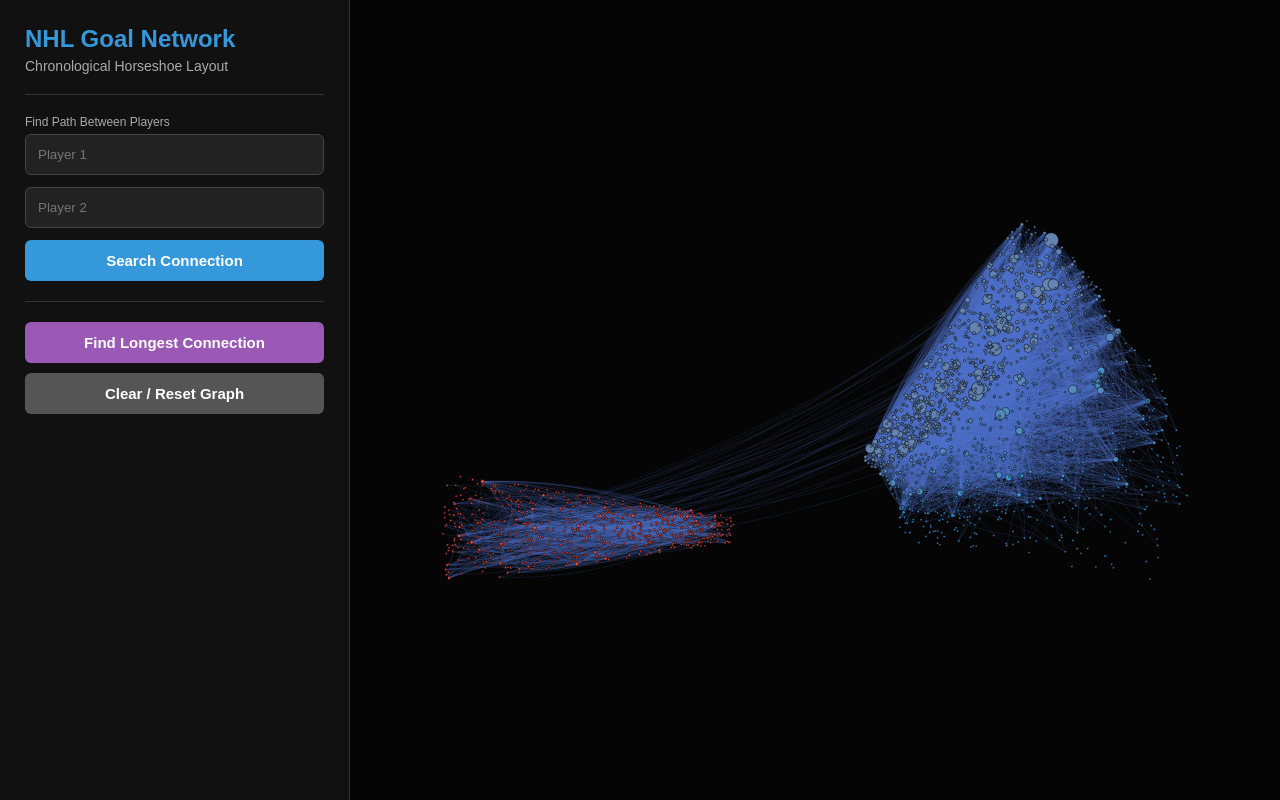
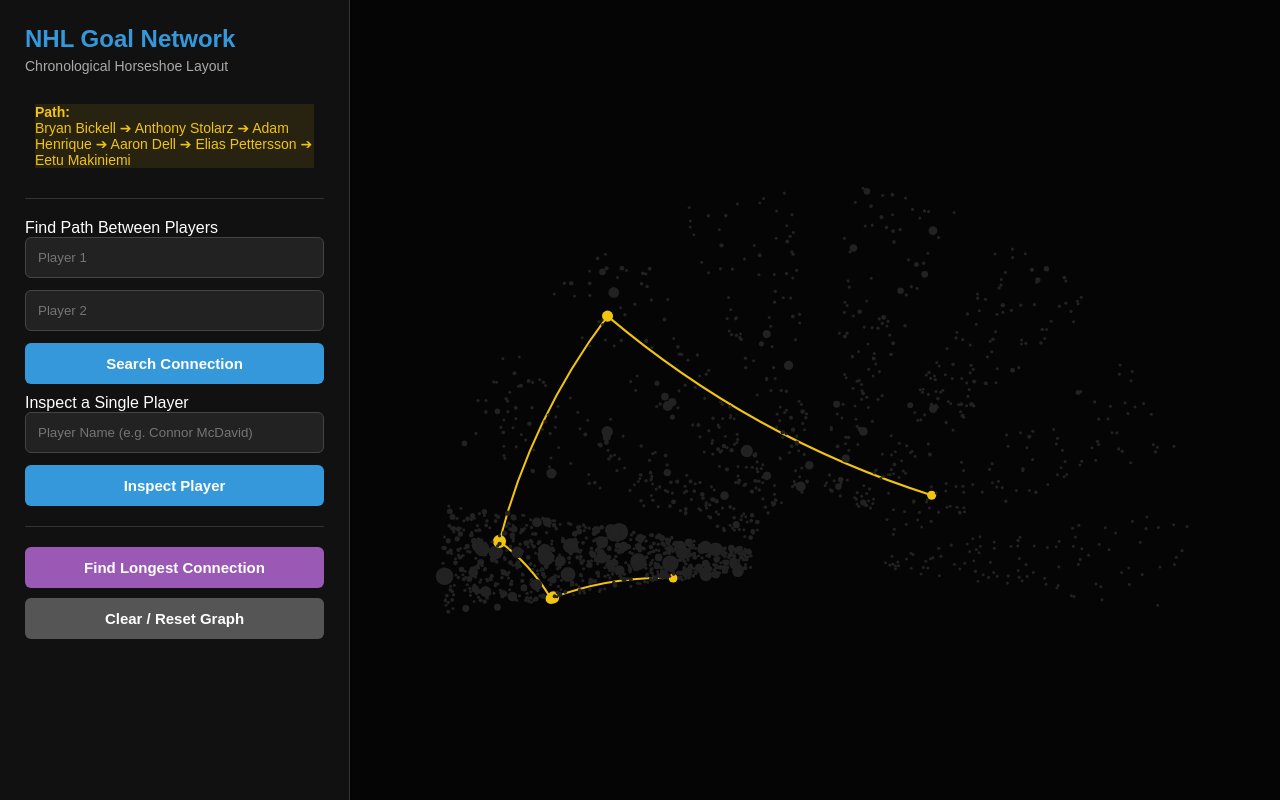
Before and after one commit to vincent2299/NHL-Goals-Network-Graph, a Flask app: page /?longest=true in a window 1280 px wide. Run offline with Flask 3, Linux system fonts and the light colour scheme; some libraries are stand-ins or nearby versions.

Commit message:
no links between (optimized for rendering but less cool graphics)

```diff
--- a/app.py
+++ b/app.py
@@ -3,54 +3,71 @@
 import networkx as nx
 import math
 import random
+import os # Make sure os is imported
 
 app = Flask(__name__)
 
-# Global variables for instant access
+# Global variables that will hold our data
 G = nx.Graph()
-GRAPH_JSON = {}
-longest_path_global =[]
+pos = None
+longest_path_global = []
+
+# --- THIS IS THE MISSING FUNCTION! ---
+def initialize_data():
+    global G, pos, longest_path_global
+    print("1. Loading Master API Dataset...")
+    try:
+        df_raw = pd.read_csv('api_master_goals_8years.csv')
+    except FileNotFoundError:
+        print("ERROR: 'api_master_goals_8years.csv' not found. Make sure it's in the same folder.")
+        return
+
+    df = df_raw.groupby(['Shooter', 'Goalie', 'Shooter_Year', 'Goalie_Year']).size().reset_index(name='Goals')
+
+    print("2. Building Graph...")
+    for _, row in df.iterrows():
+        shooter, goalie, goals = row['Shooter'], row['Goalie'], row['Goals']
+        if not G.has_node(shooter): G.add_node(shooter, role='Shooter', total_goals=0, start_year=row['Shooter_Year'])
+        if not G.has_node(goalie): G.add_node(goalie, role='Goalie', total_goals=0, start_year=row['Goalie_Year'])
+        G.nodes[shooter]['total_goals'] += goals
+        G.nodes[goalie]['total_goals'] += goals
+        G.add_edge(shooter, goalie, weight=goals)
+
+    print("3. Calculating Horseshoe Layout...")
+    min_year = min(df['Shooter_Year'].min(), df['Goalie_Year'].min())
+    max_year = max(df['Shooter_Year'].max(), df['Goalie_Year'].max())
+    pos = calculate_horseshoe_layout(G, min_year, max_year)
+
+    print("4. Calculating Longest Path...")
+    longest_path_global = find_approximate_longest_path(G)
+    print("--- SERVER READY! ---")
+
 
 def interpolate_color(year_norm):
-    """ Converts a 0.0 to 1.0 value into a Red -> Blue hex color """
-    # Red: (231, 76, 60), Blue: (52, 152, 219)
-    r = int(231 + (52 - 231) * year_norm)
-    g = int(76 + (152 - 76) * year_norm)
-    b = int(60 + (219 - 60) * year_norm)
+    if year_norm < 0.5:
+        t = year_norm * 2
+        r, g, b = int(231 + (189 - 231) * t), int(76 + (195 - 76) * t), int(60 + (199 - 60) * t)
+    else:
+        t = (year_norm - 0.5) * 2
+        r, g, b = int(189 + (52 - 189) * t), int(195 + (152 - 195) * t), int(199 + (219 - 199) * t)
     return f"#{r:02x}{g:02x}{b:02x}"
 
 def calculate_horseshoe_layout(G, min_year, max_year):
-    """ Maps players to a horseshoe shape based on their debut year """
     layout = {}
     for node, data in G.nodes(data=True):
         year = data.get('start_year', min_year)
-
-        # 1. Normalize the year to a 0.0 -> 1.0 scale
         year_range = max_year - min_year
         if year_range == 0: year_range = 1
         year_norm = (year - min_year) / year_range
-
-        # 2. Convert to an angle (Pi to 0 creates a left-to-right arch)
-        # We add a tiny bit of random jitter so players from the same year don't form a perfect straight line
         jitter = random.uniform(-0.15, 0.15)
         angle = math.pi * (1.0 - year_norm) + jitter
-
-        # 3. Random radius to create the "thickness" of the horseshoe band
-        radius = random.uniform(100, 450)
-
-        # 4. Convert Polar (Angle/Radius) to Cartesian (X/Y)
-        # Note: We make Y negative so it arches upwards
-        x = radius * math.cos(angle)
-        y = -radius * math.sin(angle)
-
-        # 5. Get color gradient
+        radius = random.uniform(80, 450)
+        x, y = radius * math.cos(angle), -radius * math.sin(angle)
         color = interpolate_color(year_norm)
-
         layout[node] = {'x': x, 'y': y, 'color': color}
     return layout
 
 def find_approximate_longest_path(graph):
-    """ Super fast algorithm to find the longest chain in the network """
     try:
         largest_cc = max(nx.connected_components(graph), key=len)
         subgraph = graph.subgraph(largest_cc)
@@ -60,117 +77,71 @@
         furthest_node = max(longest_path_dict.keys(), key=lambda k: len(longest_path_dict[k]))
         return longest_path_dict[furthest_node]
     except:
-        return[]
+        return []
 
-def initialize_data():
-    global G, GRAPH_JSON, longest_path_global
-    print("1. Loading CSV data...")
-    try:
-        df_raw = pd.read_csv('api_master_goals_ALL.csv')
-    except FileNotFoundError:
-        print("ERROR: CSV not found!")
-        return
-
-    df = df_raw.groupby(['Shooter', 'Goalie', 'Shooter_Year', 'Goalie_Year']).size().reset_index(name='Goals')
-
-
-    # df = df[df['Goals'] >= 2]
-
-    # THE FIX: Take the top 150 matchups from EVERY era equally!
-    # df = df.sort_values(by='Goals', ascending=False).groupby('Shooter_Year').head(150)
-
-    print("2. Building Graph...")
-    for _, row in df.iterrows():
-        shooter = row['Shooter']
-        goalie = row['Goalie']
-        goals = row['Goals']
-
-        if not G.has_node(shooter): G.add_node(shooter, role='Shooter', total_goals=0, start_year=row['Shooter_Year'])
-        if not G.has_node(goalie): G.add_node(goalie, role='Goalie', total_goals=0, start_year=row['Goalie_Year'])
-
-        G.nodes[shooter]['total_goals'] += goals
-        G.nodes[goalie]['total_goals'] += goals
-        G.add_edge(shooter, goalie, weight=goals)
-
-    print("3. Calculating Horseshoe Layout...")
-    min_year = df['Shooter_Year'].min()
-    max_year = df['Shooter_Year'].max()
-    layout = calculate_horseshoe_layout(G, min_year, max_year)
+def create_graph_data(search_path=None, clicked_node=None):
+    nodes_data, edges_data = [], []
     max_goals = max([G.nodes[n]['total_goals'] for n in G.nodes()]) if G.nodes() else 1
 
-    # Format data for ECharts JS
-    echarts_nodes =[]
+    clicked_neighbors = list(G.neighbors(clicked_node)) if clicked_node and G.has_node(clicked_node) else []
+    path_edges_set = set()
+    if search_path:
+        for i in range(len(search_path) - 1):
+            path_edges_set.add(frozenset([search_path[i], search_path[i+1]]))
+
     for node, data in G.nodes(data=True):
-        pos_data = layout[node]
-        # Size: minimum 2, maximum 15
-        size = 2 + (data['total_goals'] / max_goals) * 13
+        layout_info = pos[node]
+        size = 3 + (data['total_goals'] / max_goals) * 15
+        color = layout_info['color']
 
-        echarts_nodes.append({
-            "id": node,
-            "name": node,
-            "x": pos_data['x'],
-            "y": pos_data['y'],
-            "symbolSize": size,
-            "itemStyle": {"color": pos_data['color']},
-            "attributes": {
-                "role": data['role'],
-                "era": data['start_year'],
-                "goals": data['total_goals']
-            }
+        if search_path:
+            color = '#f1c40f' if node in search_path else '#222'
+            size += 6 if node in search_path else 0
+        elif clicked_node:
+            if node == clicked_node: color, size = '#f1c40f', size + 8
+            elif node in clicked_neighbors: color, size = '#ffffff', size + 4
+            else: color = '#222'
+
+        nodes_data.append({
+            "id": node, "name": node, "x": layout_info['x'], "y": layout_info['y'],
+            "symbolSize": size, "itemStyle": {"color": color},
+            "attributes": {"role": data['role'], "era": data['start_year'], "goals": data['total_goals']}
         })
 
-    # --- OPTIMIZATION: THE EDGE FILTER ---
-    echarts_edges =[]
     for u, v, data in G.edges(data=True):
-        # We ONLY draw the line if there are 2 or more goals.
-        # This removes ~70% of the visual clutter/lag, but the total goals
-        # for the players (calculated above) remains 100% accurate!
-        if data['weight'] >= 2:
-            echarts_edges.append({
-                "source": u,
-                "target": v,
-                "value": data['weight']
-            })
+        is_path_edge = search_path and frozenset([u, v]) in path_edges_set
+        is_click_edge = clicked_node and (u == clicked_node or v == clicked_node)
+        line_style = {
+            "color": '#f1c40f' if is_path_edge or is_click_edge else 'rgba(255, 255, 255, 0.1)',
+            "width": 2 if is_path_edge or is_click_edge else 0.1,
+            "opacity": 1 if is_path_edge or is_click_edge else 0.1,
+            "curveness": 0.1
+        }
+        edges_data.append({"source": u, "target": v, "lineStyle": line_style})
 
-    GRAPH_JSON = {"nodes": echarts_nodes, "edges": echarts_edges}
-
-    print("4. Calculating Longest Path...")
-    longest_path_global = find_approximate_longest_path(G)
-    print("--- SERVER READY! ---")
-
-
-# --- FLASK ROUTES ---
+    return {"nodes": nodes_data, "edges": edges_data}
 
 @app.route('/')
 def home():
-    return render_template('index.html')
+    p1, p2 = request.args.get('p1'), request.args.get('p2')
+    get_longest = request.args.get('longest')
+    clicked_node = request.args.get('clicked')
 
-@app.route('/api/graph_data')
-def get_graph_data():
-    """ Sends the pre-calculated graph directly to JavaScript """
-    return jsonify(GRAPH_JSON)
+    path, error_msg = None, None
 
-@app.route('/api/search')
-def search_path():
-    """ Instantly finds the path between two players via AJAX """
-    p1 = request.args.get('p1')
-    p2 = request.args.get('p2')
+    if get_longest == 'true':
+        path = longest_path_global
+    elif p1 and p2:
+        try:
+            path = nx.shortest_path(G, source=p1, target=p2)
+        except nx.NetworkXNoPath:
+            error_msg = f"No connection found between {p1} and {p2}."
+        except nx.NodeNotFound:
+            error_msg = "One of those players not found. Check spelling!"
 
-    if not p1 or not p2:
-        return jsonify({"error": "Missing player names."})
+    graph_data_dict = create_graph_data(search_path=path, clicked_node=clicked_node)
 
-    try:
-        path = nx.shortest_path(G, source=p1, target=p2)
-        return jsonify({"path": path})
-    except nx.NetworkXNoPath:
-        return jsonify({"error": f"No connection found between {p1} and {p2}."})
-    except nx.NodeNotFound:
-        return jsonify({"error": "One of those players is not in this dataset. Check spelling!"})
-
-@app.route('/api/longest')
-def get_longest():
-    """ Returns the pre-calculated longest path """
-    return jsonify({"path": longest_path_global})
+    return render_template('index.html', graph_data=graph_data_dict, error=error_msg, path=path, clicked=clicked_node)
 
 if __name__ == '__main__':
     initialize_data()
--- a/templates/index.html
+++ b/templates/index.html
@@ -3,91 +3,71 @@
 <head>
     <meta charset="UTF-8">
     <title>NHL Goal Network</title>
-    <!-- Import Apache ECharts -->
     <script src="https://cdn.jsdelivr.net/npm/echarts@5.5.0/dist/echarts.min.js"></script>
     <style>
         body, html { margin: 0; padding: 0; height: 100%; width: 100%; background-color: #050505; color: white; font-family: Arial, sans-serif; overflow: hidden; display: flex; }
-
-        .sidebar {
-            width: 350px; min-width: 350px; height: 100vh; background: #111; padding: 25px;
-            box-sizing: border-box; border-right: 1px solid #333; z-index: 10;
-        }
-
-        .graph-container { flex-grow: 1; height: 100vh; position: relative; }
+        .sidebar { width: 350px; min-width: 350px; height: 100vh; background: #111; padding: 25px; box-sizing: border-box; border-right: 1px solid #333; z-index: 10; }
+        .graph-container { flex-grow: 1; height: 100vh; }
         #graph { width: 100%; height: 100%; outline: none; }
-
         h1 { margin: 0 0 5px 0; font-size: 24px; color: #3498db; }
-        p.subtitle { margin: 0 0 20px 0; font-size: 14px; color: #aaaaaa; }
+        p.subtitle { margin: 0 0 20px 0; font-size: 14px; color: #aaa; }
         .divider { height: 1px; background: #333; margin: 20px 0; }
-
         input { width: 100%; padding: 12px; margin-bottom: 12px; background: #222; border: 1px solid #444; color: white; border-radius: 6px; box-sizing: border-box; outline: none; }
         input:focus { border-color: #3498db; }
-
-        button, .action-btn {
-            width: 100%; padding: 12px; background: #3498db; color: white; border: none; border-radius: 6px; cursor: pointer; font-weight: bold; font-size: 15px; margin-bottom: 10px; transition: 0.2s; text-align: center; display: block; box-sizing: border-box;
-        }
+        button, .action-btn { width: 100%; padding: 12px; background: #3498db; color: white; border: none; border-radius: 6px; cursor: pointer; font-weight: bold; font-size: 15px; margin-bottom: 10px; transition: 0.2s; text-align: center; display: block; box-sizing: border-box; text-decoration: none; }
         button:hover, .action-btn:hover { background: #2980b9; }
         .longest-btn { background: #9b59b6; }
         .longest-btn:hover { background: #8e44ad; }
         .reset-btn { background: #555; }
         .reset-btn:hover { background: #777; }
-
         #status-box { font-size: 14px; margin-bottom: 15px; padding: 10px; border-radius: 6px; display: none; }
         .error { color: #e74c3c; background: rgba(231, 76, 60, 0.1); }
         .success { color: #f1c40f; background: rgba(241, 196, 15, 0.1); }
+        .info { color: #2ecc71; background: rgba(46, 204, 113, 0.1); }
     </style>
 </head>
 <body>
-
     <div class="sidebar">
         <h1>NHL Goal Network</h1>
         <p class="subtitle">Chronological Horseshoe Layout</p>
 
-        <div id="status-box"></div>
+        <div id="status-box">
+            {% if error %} <div class="error"><b>Error:</b> {{ error }}</div> {% endif %}
+            {% if path %} <div class="success"><b>Path:</b><br>{{ path | join(' ➔ ') }}</div> {% endif %}
+            {% if clicked %} <div class="info"><b>Inspecting:</b><br>{{ clicked }}</div> {% endif %}
+        </div>
 
         <div class="divider"></div>
 
-        <!-- Forms no longer refresh the page! -->
-        <form id="search-form">
-            <label style="font-size: 12px; color: #aaa; margin-bottom: 5px; display:block;">Find Path Between Players</label>
-            <input type="text" id="p1" placeholder="Player 1" required>
-            <input type="text" id="p2" placeholder="Player 2" required>
+        <form method="GET" action="/">
+            <label>Find Path Between Players</label>
+            <input type="text" name="p1" placeholder="Player 1" value="{{ request.args.get('p1', '') }}" required>
+            <input type="text" name="p2" placeholder="Player 2" value="{{ request.args.get('p2', '') }}" required>
             <button type="submit">Search Connection</button>
         </form>
 
+        <form method="GET" action="/">
+            <label>Inspect a Single Player</label>
+            <input type="text" name="clicked" placeholder="Player Name (e.g. Connor McDavid)" required>
+            <button type="submit">Inspect Player</button>
+        </form>
+
         <div class="divider"></div>
-
-        <button class="action-btn longest-btn" onclick="findLongest()">Find Longest Connection</button>
-        <button class="action-btn reset-btn" onclick="resetGraph()">Clear / Reset Graph</button>
+        <a href="/?longest=true" class="action-btn longest-btn">Find Longest Connection</a>
+        <a href="/" class="action-btn reset-btn">Clear / Reset Graph</a>
     </div>
 
     <div class="graph-container">
-        <!-- ECharts draws the graph inside this div -->
         <div id="graph"></div>
     </div>
 
     <script>
         var chartDom = document.getElementById('graph');
         var myChart = echarts.init(chartDom);
-        var graphData = null; // Stores original data
 
-        // Display messages in the UI
-        function showMessage(msg, isError=false) {
-            var box = document.getElementById('status-box');
-            box.style.display = 'block';
-            box.className = isError ? 'error' : 'success';
-            box.innerHTML = msg;
-        }
+        // THE FIX: This correctly converts the Python dict into a JS object
+        var graphData = {{ graph_data | tojson | safe }};
 
-        // 1. Fetch the Graph Data from Python on Load
-        fetch('/api/graph_data')
-            .then(response => response.json())
-            .then(data => {
-                graphData = data;
-                renderChart(data.nodes, data.edges);
-            });
-
-        function renderChart(nodes, edges) {
         var option = {
             tooltip: {
                 backgroundColor: 'rgba(20,20,20,0.9)',
@@ -98,7 +78,7 @@
                         var attr = params.data.attributes;
                         return `<b style="font-size:16px">${params.data.name}</b><br/>
                                 <span style="color:#aaa">Role:</span> ${attr.role}<br/>
-                                    <span style="color:#aaa">Debut Year:</span> ${attr.era}<br/>
+                                <span style="color:#aaa">Debut:</span> ${attr.era}<br/>
                                 <span style="color:#aaa">Goals Involved:</span> ${attr.goals}`;
                     }
                 }
@@ -106,108 +86,26 @@
             series:[{
                 type: 'graph',
                 layout: 'none',
-                    data: nodes,
-                    links: edges,
+                data: graphData.nodes,
+                links: graphData.edges,
                 roam: true,
                 label: { show: false },
-
-                    // --- OPTIMIZATION 1: Progressive Rendering ---
-                    // Tells the browser to draw 4000 lines per frame to prevent freezing
-                    progressive: 4000,
-                    progressiveThreshold: 2000,
-
-                    itemStyle: { borderColor: '#000', borderWidth: 0.5 },
-
-                    lineStyle: {
-                        color: 'source',
-                        // --- OPTIMIZATION 2: Lower Curveness ---
-                        // 0.1 gives a smooth swoop, but takes 50% less math than 0.2
-                        curveness: 0.1,
-                        opacity: 0.15, // Made slightly more opaque since there are fewer lines
-                        width: 1
-                    },
-
-                    // HOVER ANIMATIONS
-                    emphasis: {
-                        focus: 'adjacency',
-                        scale: true,
-                        lineStyle: { width: 3, opacity: 1 }
-                    }
+                emphasis: { disabled: true },
             }]
         };
         myChart.setOption(option);
+
+        // CLICK HANDLER
+        myChart.on('click', function(params) {
+            if (params.dataType === 'node') {
+                window.location.href = '/?clicked=' + encodeURIComponent(params.data.name);
             }
-
-        // 2. Handle Search (No Page Reload)
-        document.getElementById('search-form').addEventListener('submit', function(e) {
-            e.preventDefault(); // Stop page from refreshing
-            var p1 = document.getElementById('p1').value;
-            var p2 = document.getElementById('p2').value;
-
-            fetch(`/api/search?p1=${encodeURIComponent(p1)}&p2=${encodeURIComponent(p2)}`)
-                .then(res => res.json())
-                .then(res => {
-                    if (res.error) showMessage("<b>Error:</b> " + res.error, true);
-                    else highlightPath(res.path);
-                });
         });
 
-        // 3. Handle Longest Path
-        function findLongest() {
-            fetch('/api/longest')
-                .then(res => res.json())
-                .then(res => highlightPath(res.path, "Longest Path in Dataset"));
+        // Show status box if it has content
+        if (document.getElementById('status-box').innerText.trim() !== "") {
+            document.getElementById('status-box').style.display = 'block';
         }
-
-        // 4. Highlight a specific path dynamically
-        function highlightPath(pathArray, title="Connection Found!") {
-            showMessage(`<b>${title}</b><br><br>${pathArray.join(' ➔ ')}`);
-
-            // Modify nodes/edges to highlight the path
-            var newNodes = graphData.nodes.map(function(node) {
-                var isPath = pathArray.includes(node.name);
-                return {
-                    ...node,
-                    itemStyle: { color: isPath ? '#f1c40f' : '#222' },
-                    symbolSize: isPath ? node.symbolSize + 5 : node.symbolSize
-                };
-            });
-
-            var pathEdgesSet = new Set();
-            for(var i=0; i<pathArray.length-1; i++) {
-                pathEdgesSet.add(pathArray[i] + '|' + pathArray[i+1]);
-                pathEdgesSet.add(pathArray[i+1] + '|' + pathArray[i]);
-            }
-
-            var newEdges = graphData.edges.map(function(edge) {
-                var edgeKey = edge.source + '|' + edge.target;
-                var isPath = pathEdgesSet.has(edgeKey);
-                return {
-                    ...edge,
-                    lineStyle: {
-                        color: isPath ? '#f1c40f' : 'rgba(255,255,255,0.02)',
-                        width: isPath ? 4 : 0.5,
-                        opacity: isPath ? 1 : 0.05,
-                        curveness: 0.2
-                    }
-                };
-            });
-
-            // Tell ECharts to update with the highlighted data
-            myChart.setOption({
-                series:[{ data: newNodes, links: newEdges }]
-            });
-        }
-
-        // 5. Reset to default
-        function resetGraph() {
-            document.getElementById('status-box').style.display = 'none';
-            document.getElementById('p1').value = '';
-            document.getElementById('p2').value = '';
-            // Reset with original data
-            renderChart(graphData.nodes, graphData.edges);
-        }
-
     </script>
 </body>
 </html>
```
Lines whose indentation alone changed are shown as unchanged.
